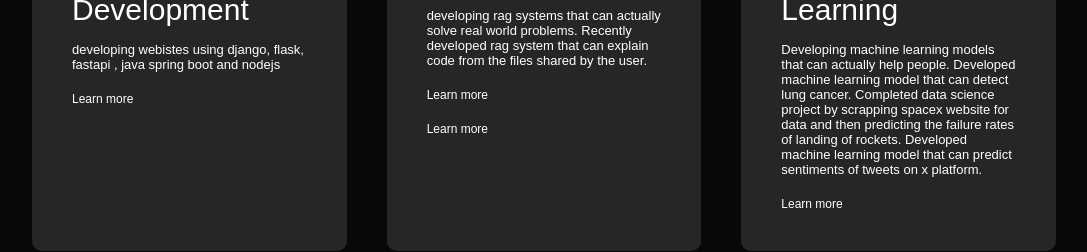
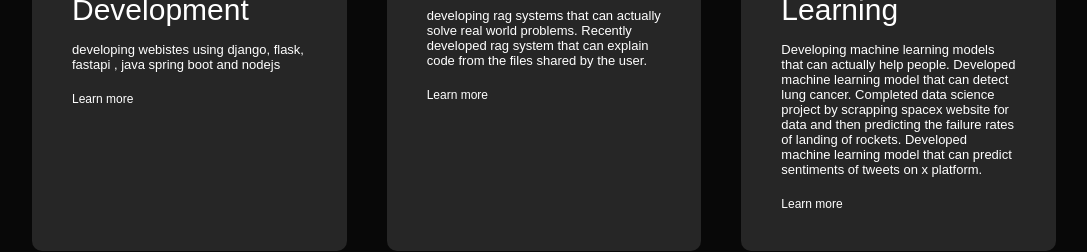
Before and after one commit to virendrachaudhary29/portfolio, a plain HTML site: page index.html in a window 1280 px wide. Shown: the part 1700-1952 px from the top of the page, without its empty margins (96-1183 px from the left). Drawn offline with Linux system fonts and the light colour scheme.

Commit message:
Update index.html

```diff
--- a/index.html
+++ b/index.html
@@ -93,7 +93,6 @@
                         Recently developed rag system that can explain code from the files shared by the user.</p>
                         <a href="https://github.com/virendrachaudhary29/rag_code_explainer">Learn more</a>
                     </p>
-                    <a href="#">Learn more</a>
                 </div>
                 <div>
                     <i class="fab fa-app-store"></i>
```
